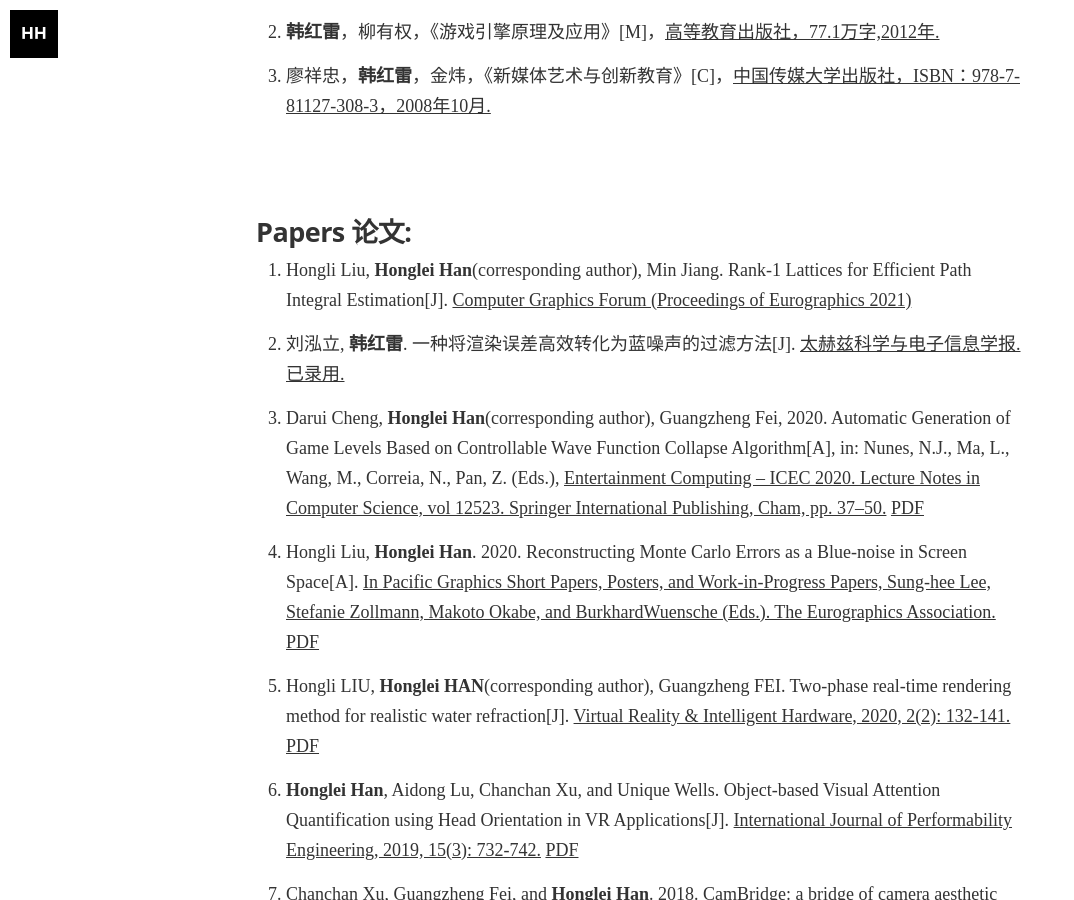
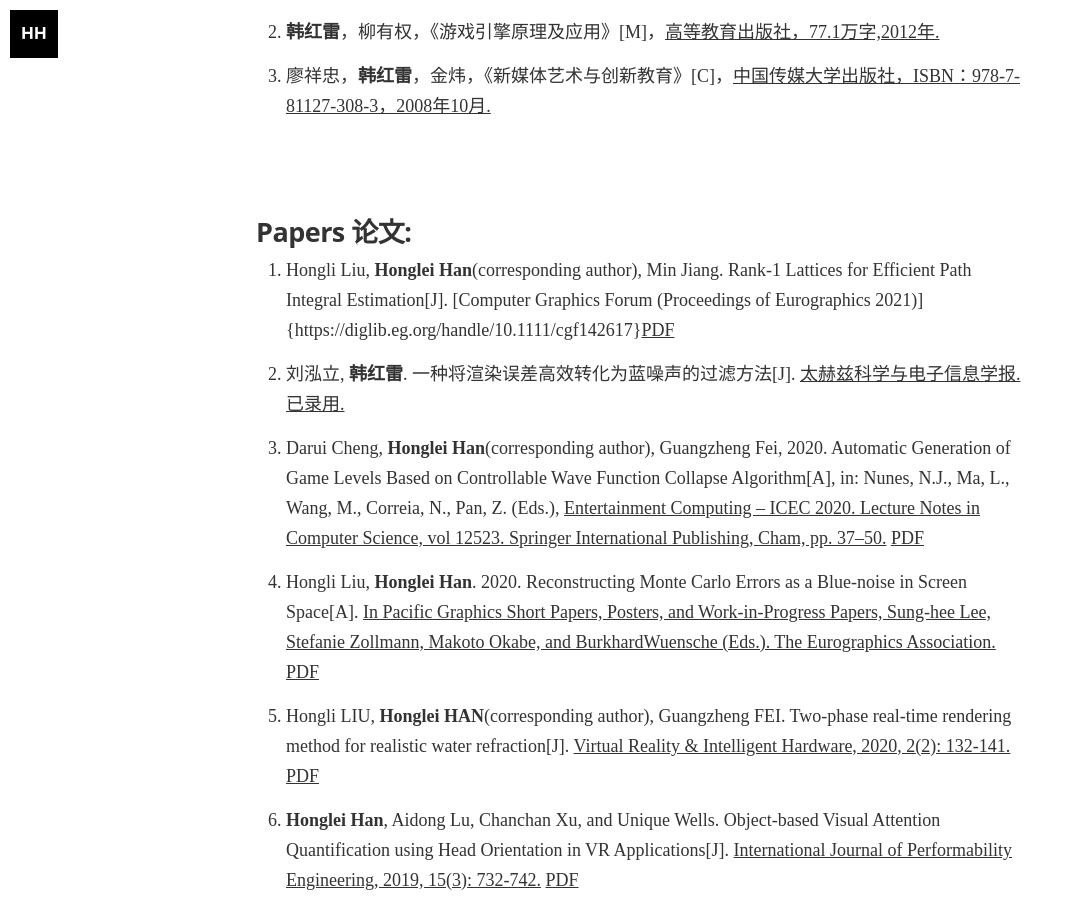
Before and after one commit to hanhonglei/hanhonglei.github.io, a Jekyll site: the page built from Publications.md, in a window 1280 px wide and 900 px high, scrolled down 366 px. Shown: the whole window, without its empty margins (0-1074 px from the left). Built offline with Jekyll 4.4.1, drawn with Linux system fonts in a browser that asks for light colours; nearby versions of some CDN libraries; some web fonts are replaced; part of the change alters nothing that is shown.

Commit message:
no message

```diff
--- a/Publications.md
+++ b/Publications.md
@@ -10,7 +10,7 @@ permalink: /publications/
 3.	廖祥忠，**韩红雷**，金炜，《新媒体艺术与创新教育》[C]，[中国传媒大学出版社，ISBN：978-7-81127-308-3，2008年10月.](https://baike.baidu.com/item/%E6%96%B0%E5%AA%92%E4%BD%93%E8%89%BA%E6%9C%AF%E4%B8%8E%E5%88%9B%E6%96%B0%E6%95%99%E8%82%B2/6231088)
 
 ## Papers 论文:
-1. Hongli Liu, **Honglei Han**(corresponding author), Min Jiang. Rank-1 Lattices for Efficient Path Integral Estimation[J]. [Computer Graphics Forum (Proceedings of Eurographics 2021)]({{site.url}}/Resources/EG2021 Rank-1 Lattices for Efficient Path Integral Estimation.pdf)
+1. Hongli Liu, **Honglei Han**(corresponding author), Min Jiang. Rank-1 Lattices for Efficient Path Integral Estimation[J]. [Computer Graphics Forum (Proceedings of Eurographics 2021)]{https://diglib.eg.org/handle/10.1111/cgf142617}[PDF]({{site.url}}/Resources/EG2021 Rank-1 Lattices for Efficient Path Integral Estimation.pdf)
 1. 刘泓立, **韩红雷**. 一种将渲染误差高效转化为蓝噪声的过滤方法[J]. [太赫兹科学与电子信息学报.已录用.](http://www.iaeej.com/xxydzgc/ch/reader/view_abstract.aspx?flag=2&file_no=202009100000003&journal_id=xxydzgc)
 1. Darui Cheng, **Honglei Han**(corresponding author), Guangzheng Fei, 2020. Automatic Generation of Game Levels Based on Controllable Wave Function Collapse Algorithm[A], in: Nunes, N.J., Ma, L., Wang, M., Correia, N., Pan, Z. (Eds.), [Entertainment Computing – ICEC 2020. Lecture Notes in Computer Science, vol 12523. Springer International Publishing, Cham, pp. 37–50.](https://doi.org/10.1007/978-3-030-65736-9_3)	[PDF]({{site.url}}/Resources/2020 Automatic Generation of Game Levels Based on Controllable Wave Function Collapse Algorithm.pdf)
 1. Hongli Liu, **Honglei Han**. 2020. Reconstructing Monte Carlo Errors as a Blue-noise in Screen Space[A]. [In Pacific Graphics Short Papers, Posters, and Work-in-Progress Papers, Sung-hee Lee, Stefanie Zollmann, Makoto Okabe, and BurkhardWuensche (Eds.). The Eurographics Association.](https://doi.org/10.2312/pg.20201230)	[PDF]({{site.url}}/Resources/Reconstructing Monte Carlo Errors as a Blue-noise in Screen Space.pdf)
```
